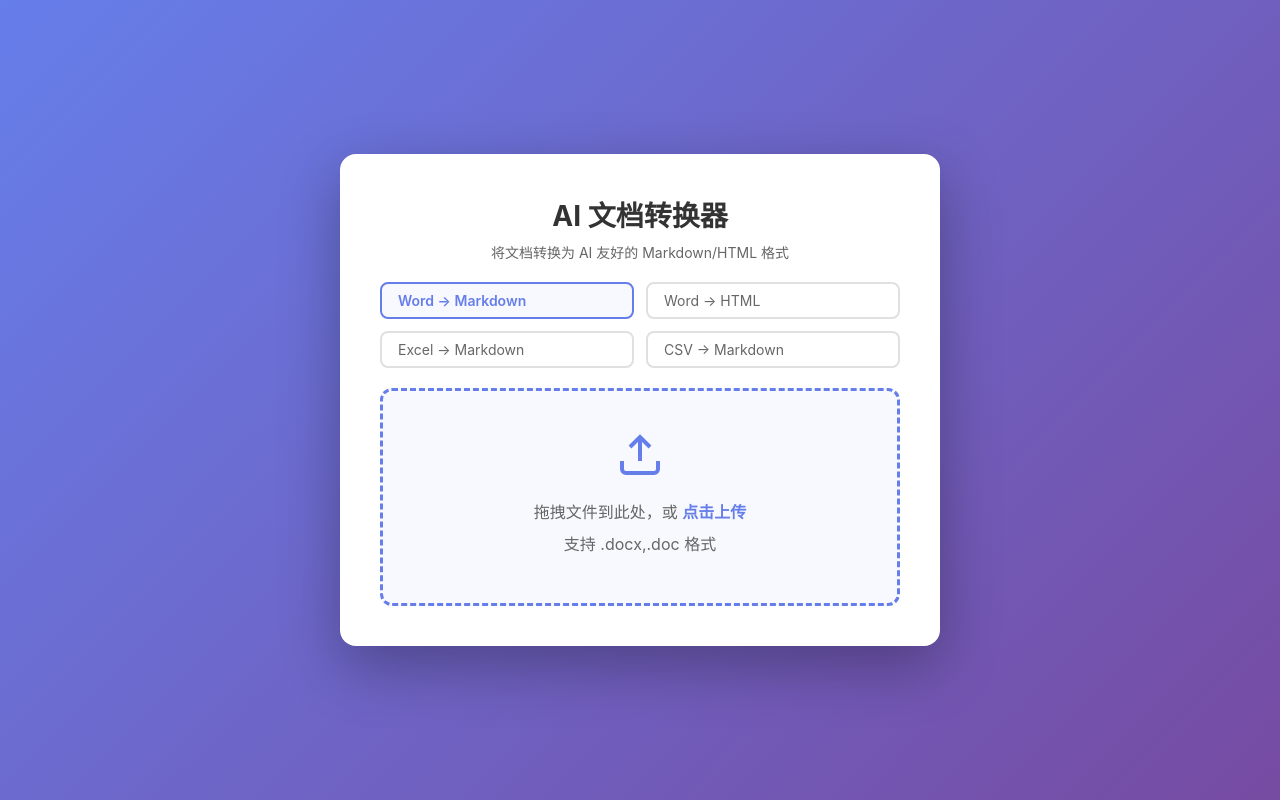
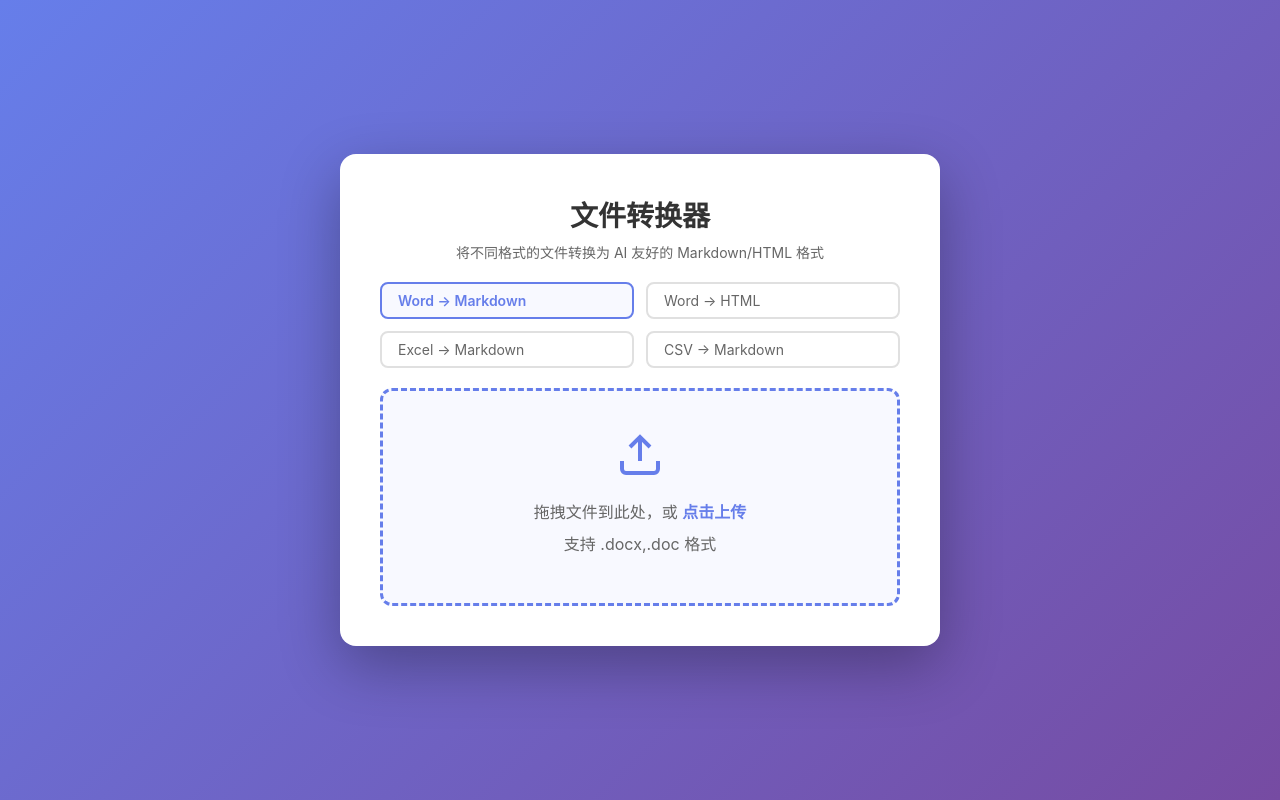
Before and after one commit to Arvin225/file-transformer-for-ai, a website: page client/index.html in a window 1280 px wide. Drawn offline with Linux system fonts and the light colour scheme.

Commit message:
修改标题及描述

```diff
--- a/client/index.html
+++ b/client/index.html
@@ -3,13 +3,13 @@
 <head>
   <meta charset="UTF-8">
   <meta name="viewport" content="width=device-width, initial-scale=1.0">
-  <title>AI 文档转换器</title>
+  <title>文件转换器</title>
   <link rel="stylesheet" href="style.css">
 </head>
 <body>
   <div class="container">
-    <h1>AI 文档转换器</h1>
-    <p class="subtitle">将文档转换为 AI 友好的 Markdown/HTML 格式</p>
+    <h1>文件转换器</h1>
+    <p class="subtitle">将不同格式的文件转换为 AI 友好的 Markdown/HTML 格式</p>
 
     <div class="format-selector">
       <label class="format-option">
```
